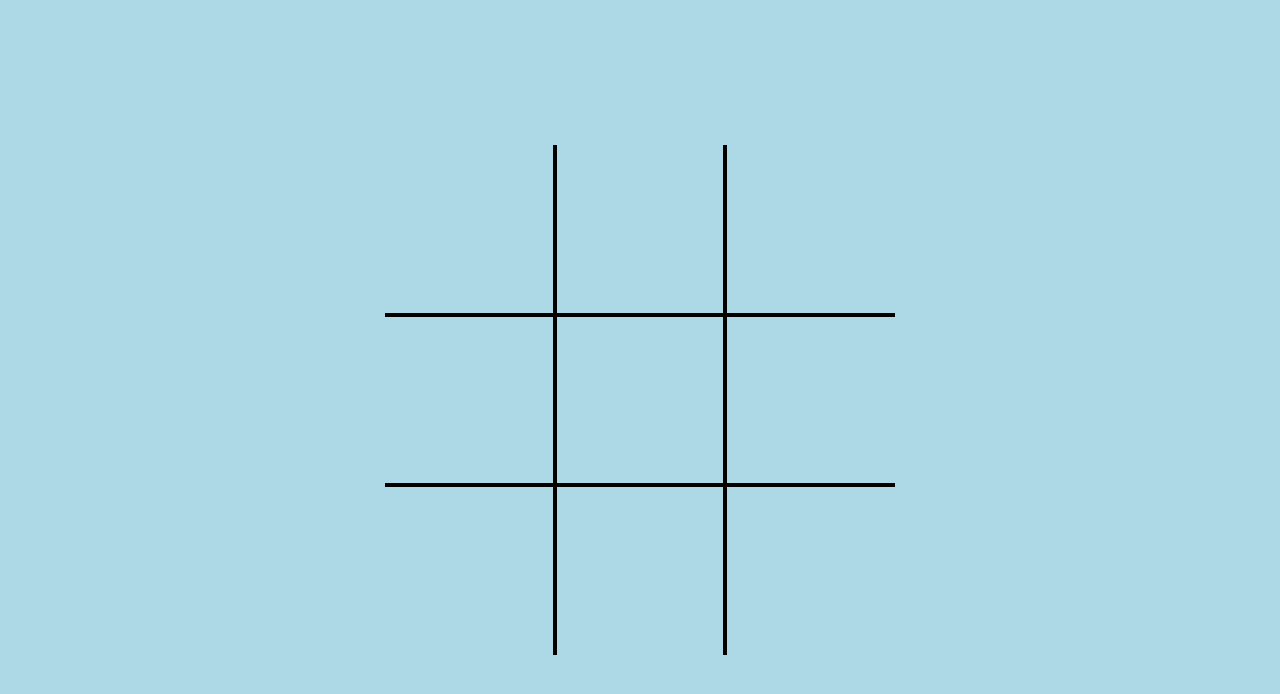
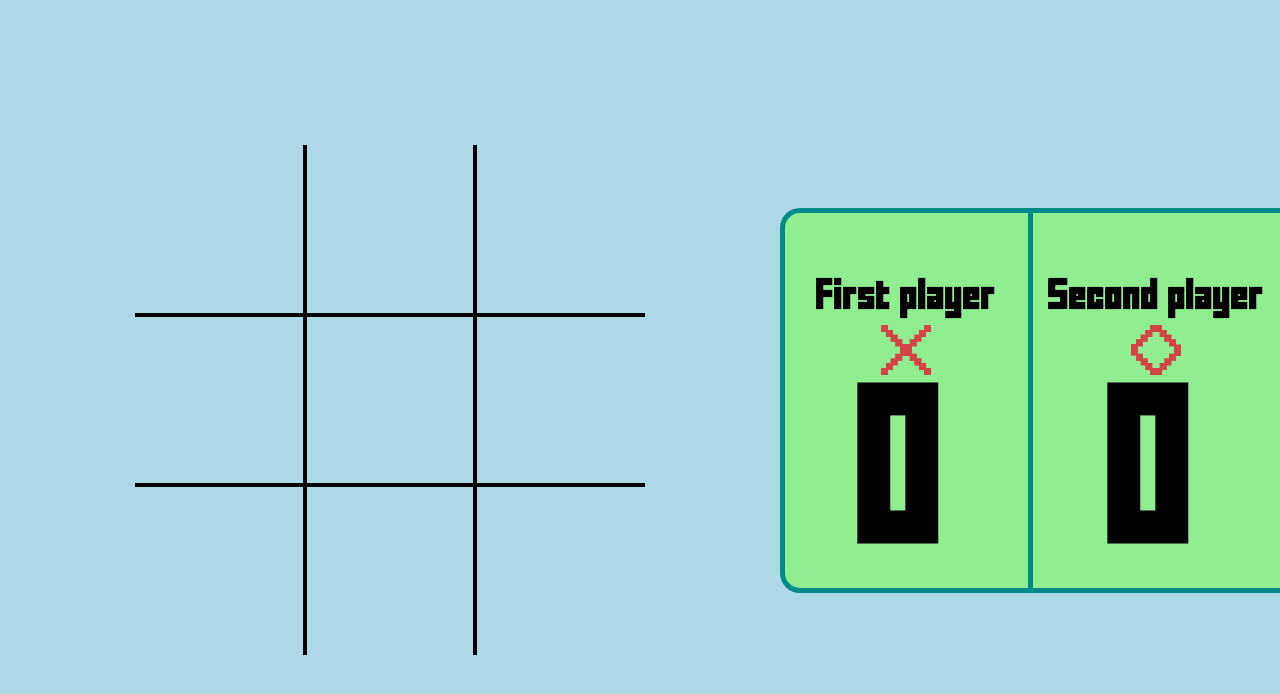
Before and after one commit to blu6i/tic-tac-toe, a plain HTML site: page index.html in a window 1280 px wide. Drawn offline with Linux system fonts and the light colour scheme.

Commit message:
add-score

```diff
--- a/css/main.css
+++ b/css/main.css
@@ -1,3 +1,10 @@
+* {
+  -webkit-user-select: none;
+     -moz-user-select: none;
+      -ms-user-select: none;
+          user-select: none;
+}
+
 .wrapper {
   height: 100vh;
   background: lightblue;
@@ -50,7 +57,22 @@
   width: 50px;
 }
 
-.wrapper .field {
+.wrapper main {
+  height: 100vh;
+  display: -ms-grid;
+  display: grid;
+  -ms-grid-rows: 100px 1fr 100px;
+  -ms-grid-columns: 1fr 500px;
+      grid-template: 100px 1fr 100px / 1fr 500px;
+  -webkit-box-align: center;
+      -ms-flex-align: center;
+          align-items: center;
+}
+
+.wrapper main .field {
+  -ms-grid-row: 1;
+  -ms-grid-row-span: 3;
+  grid-row: 1 / 4;
   height: 100%;
   display: -ms-grid;
   display: grid;
@@ -64,40 +86,95 @@
       align-content: center;
 }
 
-.wrapper .field .field-item {
+.wrapper main .field .field-item {
   border: 2.5px solid black;
 }
 
-.wrapper .field .field-item-top {
+.wrapper main .field .field-item-top {
   border-top: none;
 }
 
-.wrapper .field .field-item-right {
+.wrapper main .field .field-item-right {
   border-right: none;
 }
 
-.wrapper .field .field-item-bottom {
+.wrapper main .field .field-item-bottom {
   border-bottom: none;
 }
 
-.wrapper .field .field-item-left {
+.wrapper main .field .field-item-left {
   border-left: none;
 }
 
-.wrapper .field .cross {
+.wrapper main .field .cross {
   background-image: url("../img/10-103856_red-cross-mark-png-transparent-images-x-marks.png");
   background-repeat: no-repeat;
   background-size: 90%;
   background-position: center;
 }
 
-.wrapper .field .minus {
+.wrapper main .field .minus {
   background-image: url("../img/0_krug-png_-2-tys-izobrazhenij-najdeno-v-YAndeks.Kartinkah.png");
   background-repeat: no-repeat;
   background-size: 90%;
   background-position: center;
 }
 
-.wrapper .field .pull {
+.wrapper main .field .pull {
   pointer-events: none;
 }
+
+.wrapper main aside {
+  -ms-grid-row: 2;
+  -ms-grid-row-span: 1;
+  grid-row: 2/3;
+  background: lightgreen;
+  border-top: 5px solid darkcyan;
+  border-left: 5px solid darkcyan;
+  border-bottom: 5px solid darkcyan;
+  border-top-left-radius: 20px;
+  border-bottom-left-radius: 20px;
+  overflow: hidden;
+}
+
+.wrapper main aside .infobar {
+  display: -ms-grid;
+  display: grid;
+  -ms-grid-rows: 1fr;
+  -ms-grid-columns: (50%)[2];
+      grid-template: 1fr/repeat(2, 50%);
+}
+
+.wrapper main aside .infobar .grid-item {
+  display: -ms-grid;
+  display: grid;
+  -ms-grid-rows: 100px 75px 200px;
+  -ms-grid-columns: 1fr;
+      grid-template: 100px 75px 200px / 1fr;
+  justify-items: center;
+}
+
+.wrapper main aside .infobar .grid-item h2 {
+  -ms-flex-item-align: end;
+      -ms-grid-row-align: end;
+      align-self: end;
+}
+
+.wrapper main aside .infobar .grid-item img {
+  height: 50px;
+  width: 50px;
+  -ms-flex-item-align: center;
+      -ms-grid-row-align: center;
+      align-self: center;
+}
+
+.wrapper main aside .infobar .grid-item .score {
+  -ms-flex-item-align: center;
+      -ms-grid-row-align: center;
+      align-self: center;
+  font-size: 128px;
+}
+
+.wrapper main aside .infobar .infobar__first-player {
+  border-right: 5px solid darkcyan;
+}
--- a/index.html
+++ b/index.html
@@ -25,6 +25,7 @@
 				</div>
 			</div>
 		</div>
+		<main>
 			<div class="field">
 				<div class="field-item field-item-left field-item-top"></div>
 				<div class="field-item field-item-top window-2"></div>
@@ -36,6 +37,22 @@
 				<div class="field-item field-item-bottom"></div>
 				<div class="field-item field-item-bottom field-item-right"></div>
 			</div>
+			<aside>
+				<div class="infobar">
+					<div class="infobar__first-player grid-item">
+						<h2>First player</h2>
+						<img src="img/10-103856_red-cross-mark-png-transparent-images-x-marks.png" alt="logo first player">
+						<div class="score" id="scoreFirstPlayer">0</div>
+					</div>
+					<div class="infobar__second-player grid-item">
+						<h2>Second player</h2>
+						<img src="img/0_krug-png_-2-tys-izobrazhenij-najdeno-v-YAndeks.Kartinkah.png"
+							alt="logo second player">
+						<div class="score" id="scoreSecondPlayer">0</div>
+					</div>
+				</div>
+			</aside>
+		</main>
 	</div>
 	<script src="js/main.js"></script>
 </body>
--- a/js/main.js
+++ b/js/main.js
@@ -5,6 +5,11 @@ var secondPlayer = false; // Второй игрок
 var win = false; // Переменная для определения победителя
 var draw = false; // Переменная для определения ничьей
 document.getElementById('hidden__window').hidden = true; // Скрываем модальное окно
+
+var scoreFirstPlayer = document.getElementById('scoreFirstPlayer');
+var scoreSecondPlayer = document.getElementById('scoreSecondPlayer');
+var coutingScoreFirstPlayer = 0;
+var coutingScoreSecondPlayer = 0;
 
 // Перебор списка с квадратами (item - квадрат, по которому нажали)
 squery.forEach(function (item) {
@@ -24,6 +29,8 @@ squery.forEach(function (item) {
 			// Если победил первый игрок
 			if (win) {
 				modalWindow('First');
+				coutingScoreFirstPlayer++;
+				scoreFirstPlayer.innerHTML = coutingScoreFirstPlayer;
 			}
 			//Если ничья
 			else if (draw) {
@@ -46,6 +53,8 @@ squery.forEach(function (item) {
 			// Если победил первый игрок
 			if (win) {
 				modalWindow('Second');
+				coutingScoreSecondPlayer++;
+				scoreSecondPlayer.innerHTML = coutingScoreSecondPlayer;
 			}
 			// Если ничья
 			else if (draw) {
```
Also changed, not shown: .source/scss/main.scss. Lines whose indentation alone changed are shown as unchanged.
